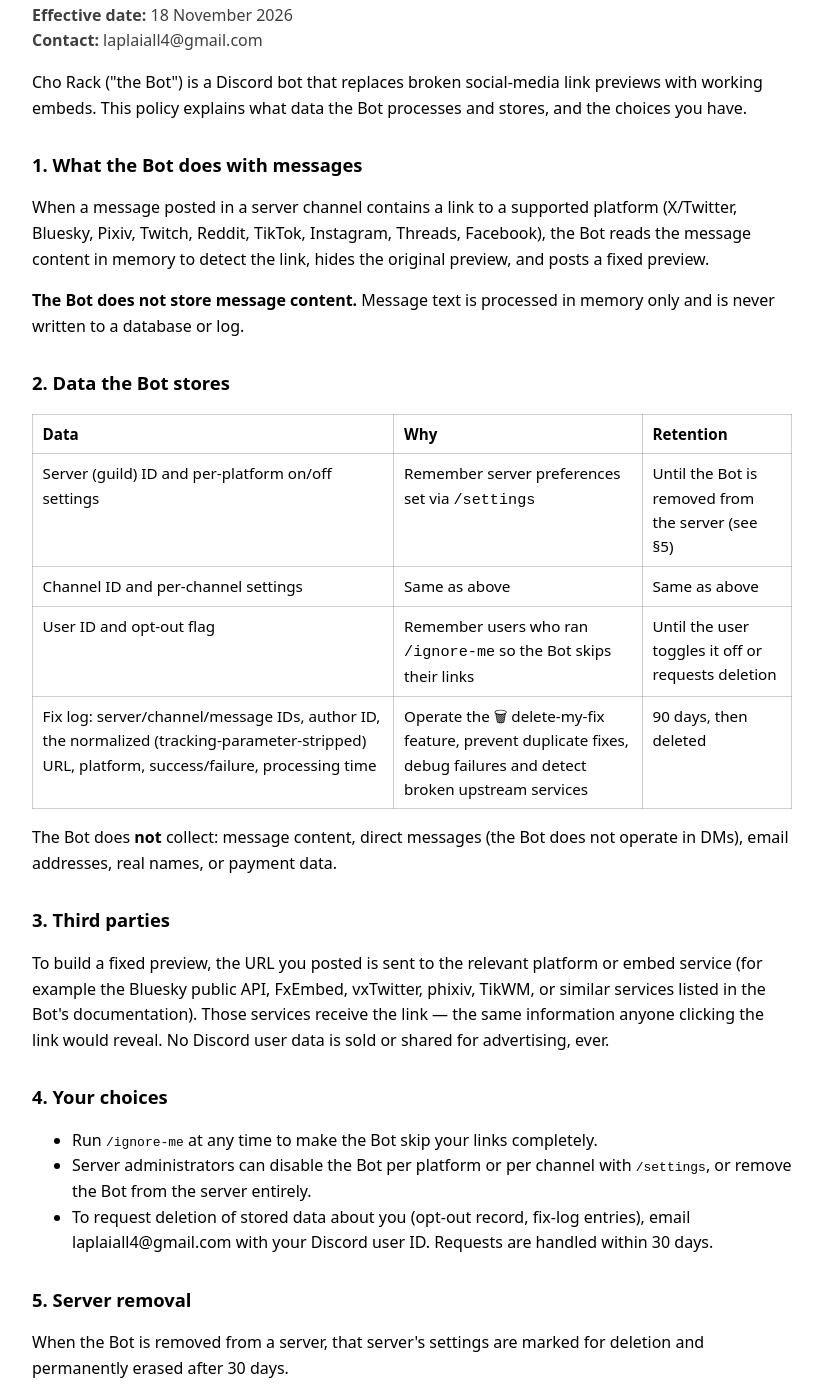
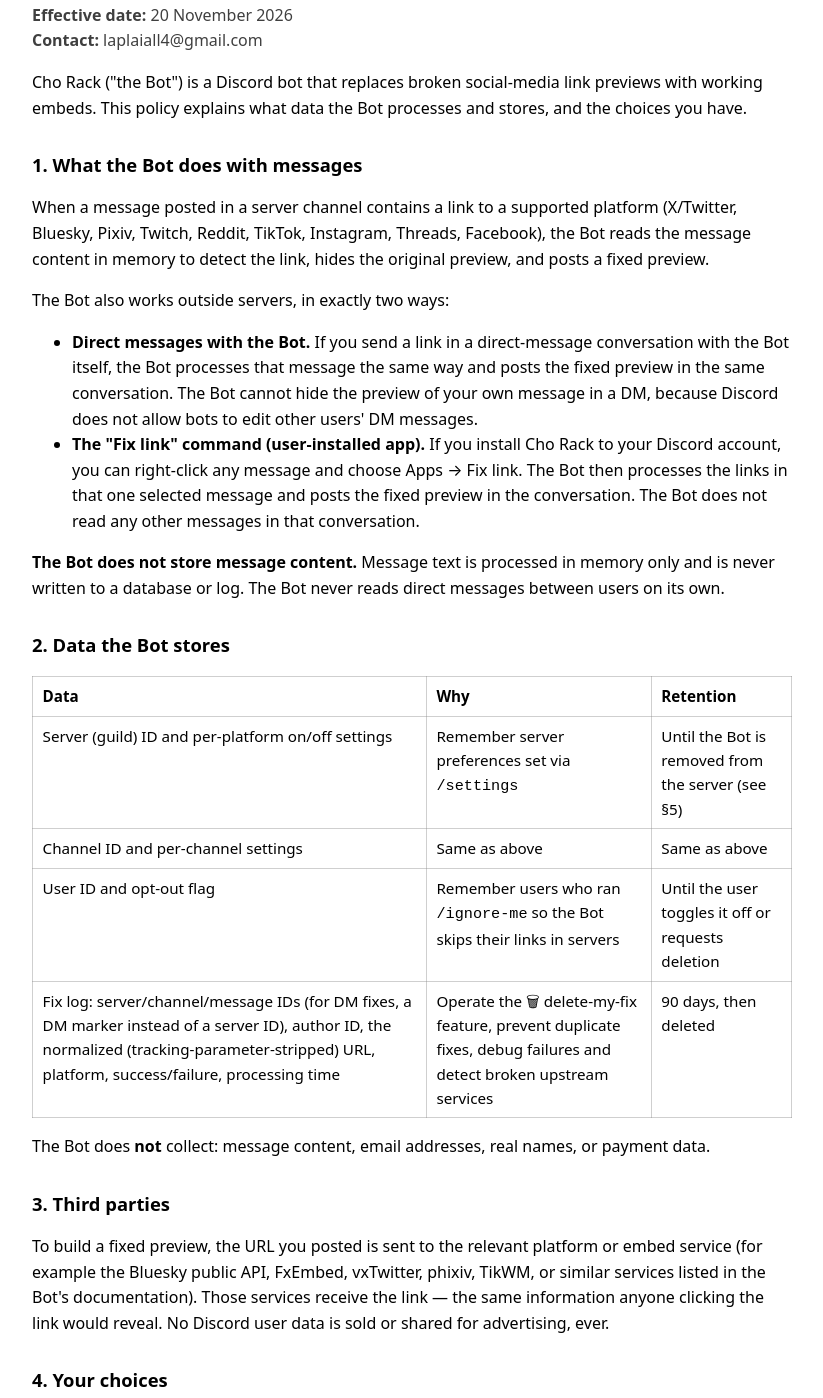
Before and after one commit to hiammsd/cho-rack-site, a plain HTML site: page privacy.html in a window 1280 px wide. Shown: the part 91-1489 px from the top of the page, without its empty margins (228-1051 px from the left). Drawn offline with Linux system fonts and the light colour scheme.

Commit message:
Privacy Policy v2: DM modes (bot DM + Fix link user app), effective 20 Nov 2026

```diff
--- a/privacy.html
+++ b/privacy.html
@@ -17,7 +17,7 @@
 </head>
 <body>
 <h1>Privacy Policy — Cho Rack</h1>
-<p class="meta"><strong>Effective date:</strong> 18 November 2026<br>
+<p class="meta"><strong>Effective date:</strong> 20 November 2026<br>
 <strong>Contact:</strong> laplaiall4@gmail.com</p>
 
 <p>Cho Rack ("the Bot") is a Discord bot that replaces broken
@@ -29,8 +29,24 @@ the Bot processes and stores, and the choices you have.</p>
 platform (X/Twitter, Bluesky, Pixiv, Twitch, Reddit, TikTok, Instagram,
 Threads, Facebook), the Bot reads the message content in memory to detect the
 link, hides the original preview, and posts a fixed preview.</p>
+<p>The Bot also works outside servers, in exactly two ways:</p>
+<ul>
+  <li><strong>Direct messages with the Bot.</strong> If you send a link in a
+      direct-message conversation with the Bot itself, the Bot processes that
+      message the same way and posts the fixed preview in the same
+      conversation. The Bot cannot hide the preview of your own message in a
+      DM, because Discord does not allow bots to edit other users' DM
+      messages.</li>
+  <li><strong>The "Fix link" command (user-installed app).</strong> If you
+      install Cho Rack to your Discord account, you can right-click any
+      message and choose Apps → Fix link. The Bot then processes the links in
+      that one selected message and posts the fixed preview in the
+      conversation. The Bot does not read any other messages in that
+      conversation.</li>
+</ul>
 <p><strong>The Bot does not store message content.</strong> Message text is
-processed in memory only and is never written to a database or log.</p>
+processed in memory only and is never written to a database or log. The Bot
+never reads direct messages between users on its own.</p>
 
 <h2>2. Data the Bot stores</h2>
 <table>
@@ -47,11 +63,12 @@ processed in memory only and is never written to a database or log.</p>
   </tr>
   <tr>
     <td>User ID and opt-out flag</td>
-    <td>Remember users who ran <code>/ignore-me</code> so the Bot skips their links</td>
+    <td>Remember users who ran <code>/ignore-me</code> so the Bot skips their links in servers</td>
     <td>Until the user toggles it off or requests deletion</td>
   </tr>
   <tr>
-    <td>Fix log: server/channel/message IDs, author ID, the normalized
+    <td>Fix log: server/channel/message IDs (for DM fixes, a DM marker
+        instead of a server ID), author ID, the normalized
         (tracking-parameter-stripped) URL, platform, success/failure,
         processing time</td>
     <td>Operate the 🗑 delete-my-fix feature, prevent duplicate fixes, debug
@@ -59,8 +76,8 @@ processed in memory only and is never written to a database or log.</p>
     <td>90 days, then deleted</td>
   </tr>
 </table>
-<p>The Bot does <strong>not</strong> collect: message content, direct messages
-(the Bot does not operate in DMs), email addresses, real names, or payment data.</p>
+<p>The Bot does <strong>not</strong> collect: message content, email
+addresses, real names, or payment data.</p>
 
 <h2>3. Third parties</h2>
 <p>To build a fixed preview, the URL you posted is sent to the relevant
@@ -72,7 +89,11 @@ advertising, ever.</p>
 
 <h2>4. Your choices</h2>
 <ul>
-  <li>Run <code>/ignore-me</code> at any time to make the Bot skip your links completely.</li>
+  <li>Run <code>/ignore-me</code> at any time to make the Bot skip your links completely in servers.</li>
+  <li>In a DM with the Bot, you are in control: the Bot only reacts to links
+      you send it there. You can stop at any time, or block the Bot.</li>
+  <li>If you installed Cho Rack to your account, you can uninstall it at any
+      time in Discord under Settings → Authorized Apps.</li>
   <li>Server administrators can disable the Bot per platform or per channel
       with <code>/settings</code>, or remove the Bot from the server entirely.</li>
   <li>To request deletion of stored data about you (opt-out record, fix-log
```
